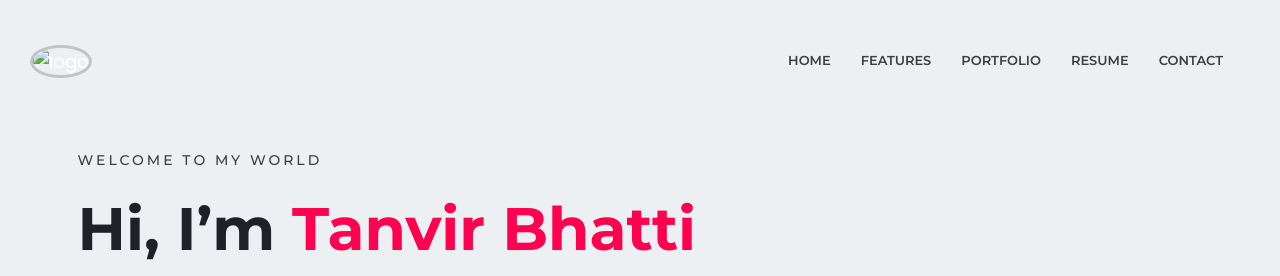
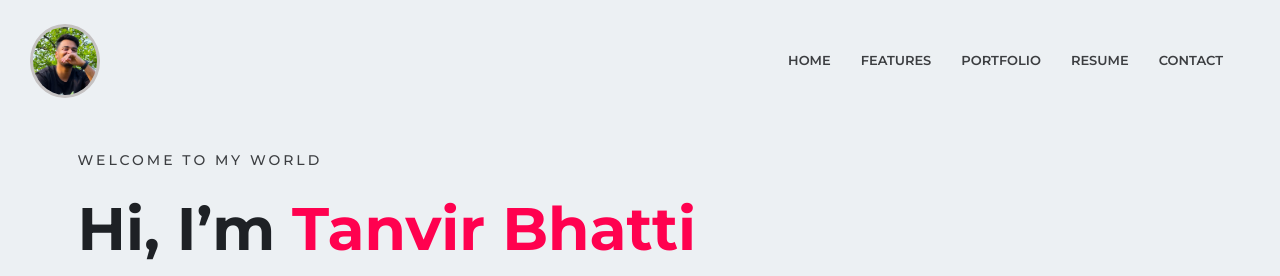
Before and after one commit to tanvirbhatti/Tanvir_potfolio, a plain HTML site: page index.html in a window 1280 px wide. Shown: the top 276 px of the page. Drawn offline with nearby package versions, Linux system fonts and the light colour scheme; some packages are replaced by stand-ins of ours; a script that the page names is missing.

Commit message:
Update index.html

```diff
--- a/index.html
+++ b/index.html
@@ -42,7 +42,7 @@
           <div class="header-left">
             <div class="logo">
               <a href="index.html">
-                <img src="assets/images/4p.jpg" alt="logo" />
+                <img src="assets/images/4p.png" alt="logo" />
               </a>
             </div>
           </div>
@@ -1138,7 +1138,7 @@
               <div class="contact-about-area">
                 <div class="thumbnail">
                   <img
-                    src="assets/images/4.jpg"
+                    src="assets/images/1p.png"
                     alt="contact-img"
                   />
                 </div>
@@ -1280,7 +1280,7 @@
               <div class="logo">
                 <a href="index.html">
                   <img
-                    src="assets/images/4p.jpg"
+                    src="assets/images/4p.png"
                     alt="logo"
                   />
                 </a>
```
